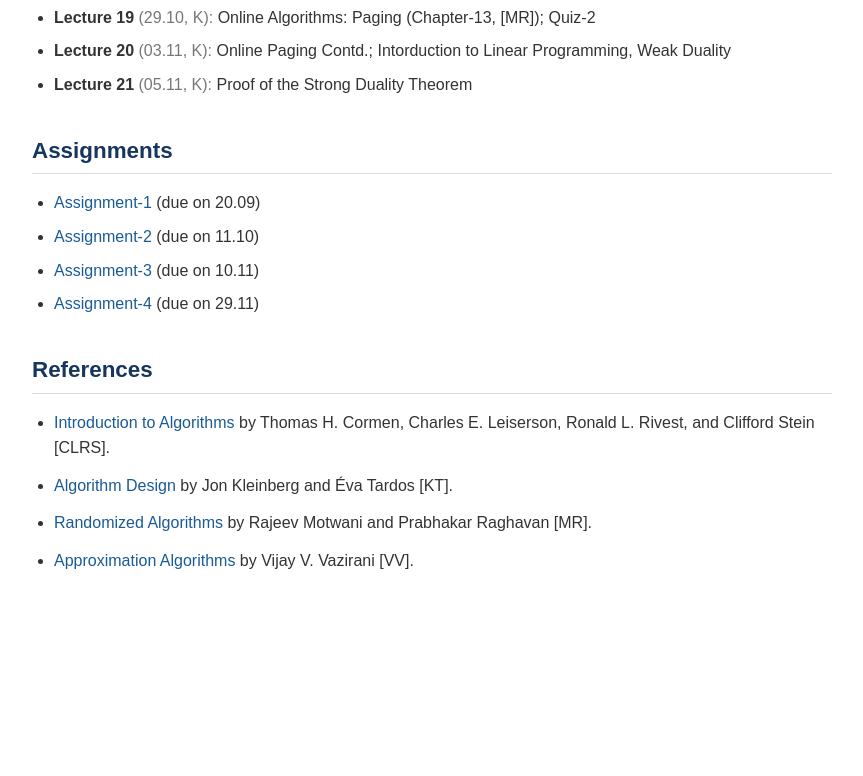
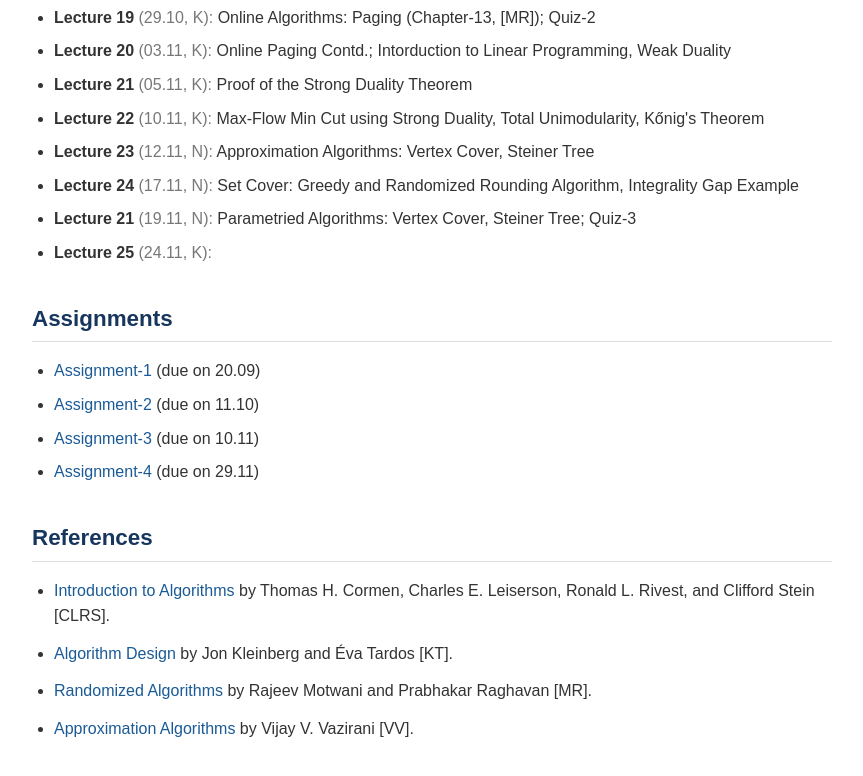
Before and after one commit to nikhilkumar4/nikhilkumar4.github.io, a plain HTML site: page algo26.html in a window 1280 px wide. Shown: the part 955-1731 px from the top of the page, without its empty margins (208-1071 px from the left). Before the commit the page ends 1579 px from the top, so only its background shows below. Drawn offline with Linux system fonts and the light colour scheme.

Commit message:
Update algo26.html

```diff
--- a/algo26.html
+++ b/algo26.html
@@ -233,6 +233,35 @@
         </li>
 
 
+      <li>
+        <strong>Lecture 22</strong>
+        <span class="lecture-date">(10.11, K):</span>
+      Max-Flow Min Cut using Strong Duality, Total Unimodularity, Kőnig's Theorem </a>
+        </li>
+
+      <li>
+        <strong>Lecture 23</strong>
+        <span class="lecture-date">(12.11, N):</span>
+      Approximation Algorithms: Vertex Cover, Steiner Tree</a>
+        </li>
+
+      <li>
+        <strong>Lecture 24</strong>
+        <span class="lecture-date">(17.11, N):</span>
+      Set Cover: Greedy and Randomized Rounding Algorithm, Integrality Gap Example </a>
+        </li>
+
+      <li>
+        <strong>Lecture 21</strong>
+        <span class="lecture-date">(19.11, N):</span>
+      Parametried Algorithms: Vertex Cover, Steiner Tree; Quiz-3 </a>
+        </li>
+      <li>
+
+          <strong>Lecture 25</strong>
+        <span class="lecture-date">(24.11, K):</span>
+      </a>
+        </li>
 
    </ul>
 
```
